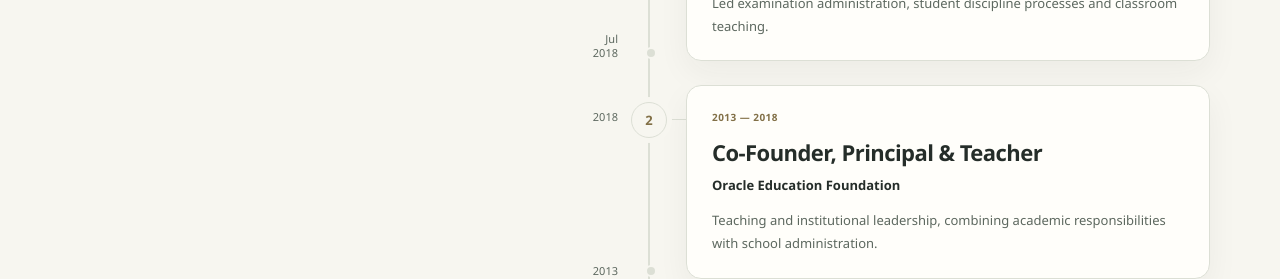
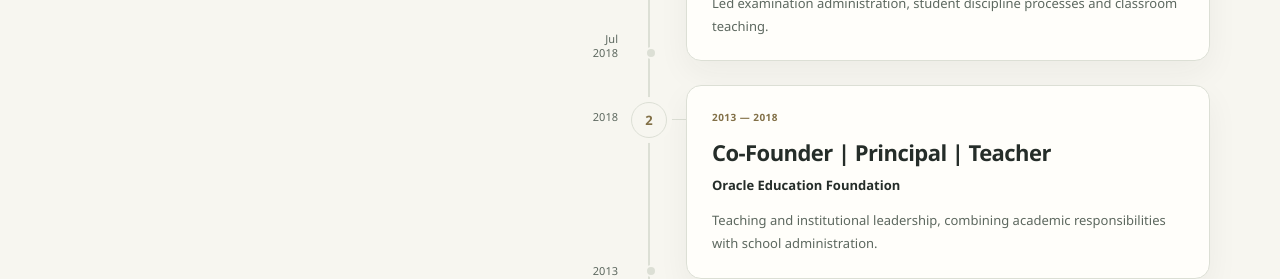
Before and after one commit to bhujelm0123-sudo/madhav-portfolio, a plain HTML site: page index.html in a window 1280 px wide. Shown: the part 4560-4839 px from the top of the page. Drawn offline with Linux system fonts and the light colour scheme.

Commit message:
Update index.html

```diff
--- a/index.html
+++ b/index.html
@@ -801,7 +801,7 @@ footer {padding:28px 0;border-top:1px solid var(--line)}
             <span class="timeline-marker" aria-hidden="true">2</span>
             <article class="timeline-card">
               <div class="timeline-meta"><span class="timeline-date">2013 — 2018</span></div>
-            <h3>Co-Founder, Principal &amp; Teacher</h3>
+            <h3>Co-Founder | Principal | Teacher</h3>
             <p class="organization">Oracle Education Foundation</p>
             <p>
               Teaching and institutional leadership, combining
```
